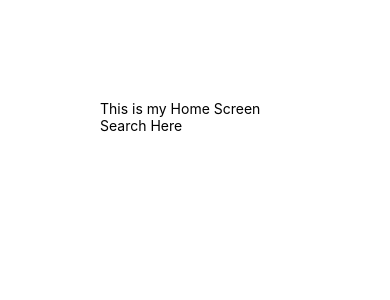
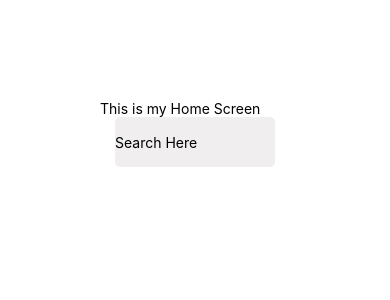
Before and after one commit to cbluiux/movieCalc, a React Native app: screen / in a window 390 px wide. Shown: the top 300 px of the page. Built offline with nearby package versions, Linux system fonts and the light colour scheme.

Commit message:
minimal searchbar styling for visibility

```diff
--- a/src/components/SearchBar.js
+++ b/src/components/SearchBar.js
@@ -5,8 +5,9 @@ const SearchBar = ({ onTermSubmit }) => {
   const [term, setTerm] = useState('')
 
   return (
-    <View>
+    <View style={styles.backgroundStyle}>
       <TextInput
+        style={styles.inputStyle}
         autoCapitalize="none"
         autoCorrect={false}
         placeholder="Search Here"
@@ -21,4 +22,17 @@ const SearchBar = ({ onTermSubmit }) => {
   )
 }
 
+const styles = StyleSheet.create({
+  backgroundStyle: {
+    backgroundColor: '#F0EEEE',
+    height: 50,
+    borderRadius: 5,
+    marginHorizontal: 15,
+    flexDirection: 'row',
+  },
+  inputStyle: {
+    flex: 1,
+  },
+})
+
 export default SearchBar
```
